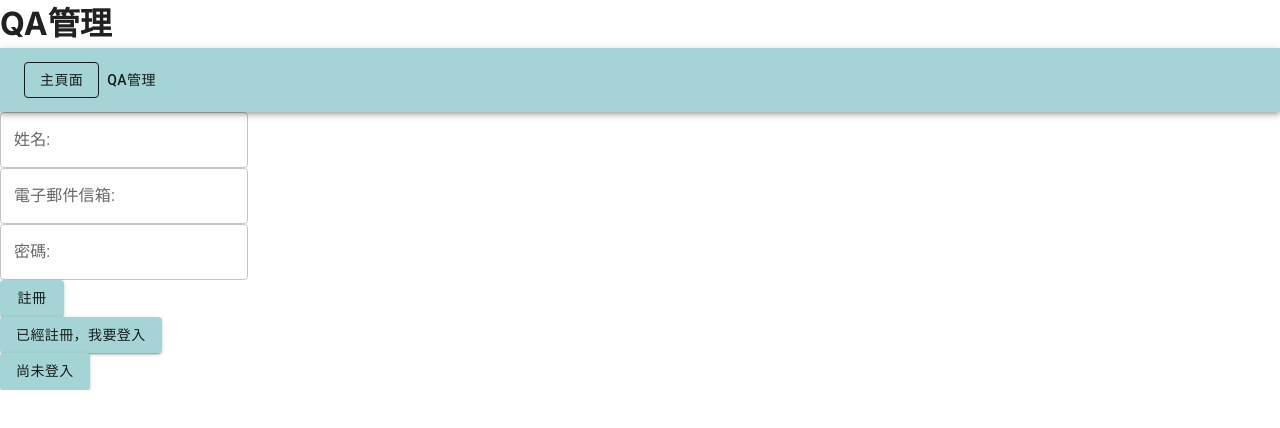
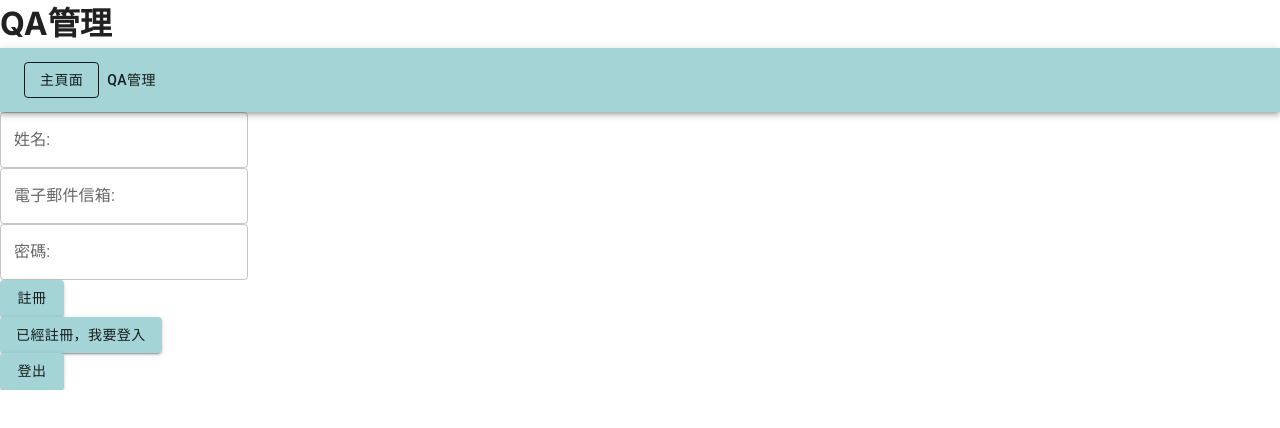
Before and after one commit to MelodyHuang3073/webclass, a Next.js app: page /account in a window 1280 px wide. Shown: the top 428 px of the page. Built offline with nearby package versions, Linux system fonts and the light colour scheme; no server answers.

Commit message:
1108 homereview

```diff
--- /dev/null
+++ b/app/account/AuthContext.tsx
@@ -0,0 +1,35 @@
+'use client'
+import { getAuth, onAuthStateChanged } from "firebase/auth";
+import app from "@/app/_firebase/Config";
+import { createContext, useEffect, useState } from "react";
+
+export const AuthContext = createContext('email');
+export const AuthContextProvider = ({
+  children,
+}: {
+  children: React.ReactNode;
+}) => {
+    const [email, setEmail] = useState('');
+    const auth = getAuth(app);
+    const unsub = onAuthStateChanged(auth, (user) => {
+      if (user) {
+        setEmail(user.email ? user.email : "");
+      }
+      else {
+        setEmail("");
+      }
+
+      //console.log(user);
+      return () => {
+        unsub();
+      }
+    }
+    );
+    useEffect(unsub, [unsub]);
+
+  return (
+    <AuthContext.Provider value={email}>
+      {children}
+    </AuthContext.Provider>
+  );
+};
--- a/app/account/page.tsx
+++ b/app/account/page.tsx
@@ -1,7 +1,7 @@
 'use client'
-import React, { useState } from 'react';
+import React, { useState, useEffect } from 'react';
 import { Button, TextField } from '@mui/material';
-import { createUserWithEmailAndPassword, getAuth, signInWithEmailAndPassword } from 'firebase/auth';
+import { createUserWithEmailAndPassword, getAuth, onAuthStateChanged, signInWithEmailAndPassword } from 'firebase/auth';
 import app from "@/app/_firebase/Config";
 import { FirebaseError } from 'firebase/app';
 
@@ -10,7 +10,7 @@ export default function Account() {
   const [account, setAccount] = useState({ email: "", password: "", name: "" });
   const [message, setMessage] = useState("");
   const [status, setStatus] = useState("註冊");
-  const [login, setLogin] = useState("未登入");
+
   const handleChange = function (e: React.ChangeEvent<HTMLInputElement>) {
     setAccount({ ...account, [e.target.name]: e.target.value })
   }
@@ -26,7 +26,6 @@ export default function Account() {
   const logout = function (e: React.MouseEvent<HTMLElement>) {
     auth.signOut();
     setMessage("登出成功");
-    setLogin("未登入")
   }
 
   const handleSubmit = async function (e: React.MouseEvent<HTMLElement>) {
@@ -38,7 +37,6 @@ export default function Account() {
       else {
         const res = await signInWithEmailAndPassword(auth, account.email, account.password);
         setMessage(`登入成功，歡迎 ${res.user?.email}`);
-        setLogin("已登入")
       }
     }
     catch (e) {
@@ -105,7 +103,7 @@ export default function Account() {
       </div>
       <div>
         <Button variant="contained" color="secondary" onClick={logout}>
-        {login === '已登入' ? "登出" : "尚未登入"}</Button>
+        {"登出"}</Button>
       </div>
     </form>
   )
--- a/app/layout.tsx
+++ b/app/layout.tsx
@@ -3,6 +3,7 @@ import type { Metadata } from 'next'
 import { Inter } from 'next/font/google'
 import Menu from './menu'
 import ThemeRegistry from "./_theme/ThemeRegistry"
+import { AuthContextProvider } from './account/AuthContext'
 
 const inter = Inter({ subsets: ['latin'] })
 
@@ -22,8 +23,10 @@ export default function RootLayout({
       <body className={inter.className}>
         <h1>QA管理</h1>
         <ThemeRegistry>
+         <AuthContextProvider>
           <Menu />
           {children}
+         </AuthContextProvider>
         </ThemeRegistry>
       </body>
     </html>
--- a/app/menu.tsx
+++ b/app/menu.tsx
@@ -1,10 +1,13 @@
 'use client';
 import { AppBar, Button, Toolbar } from '@mui/material';
 import { usePathname, useRouter } from 'next/navigation';
+import { AuthContext } from './account/AuthContext';
+import { useContext } from 'react';
 
 export default function Menu() {
   const router = useRouter()
   const pathname = usePathname()
+  const authContext = useContext(AuthContext);
 
   return (
     <AppBar position="static">
@@ -12,6 +15,7 @@ export default function Menu() {
         <Button color="inherit" variant={pathname === "/account" ? "outlined" : "text"} onClick={() => router.push("/account")}>主頁面</Button>
         <Button color="inherit" variant={pathname === "/product" ? "outlined" : "text"} onClick={() => router.push("/product")}>QA管理</Button>
       </Toolbar>
+      {authContext}
     </AppBar>
   );
 }
```
